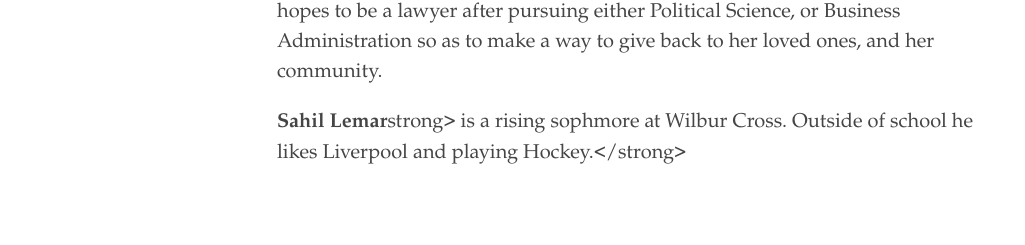
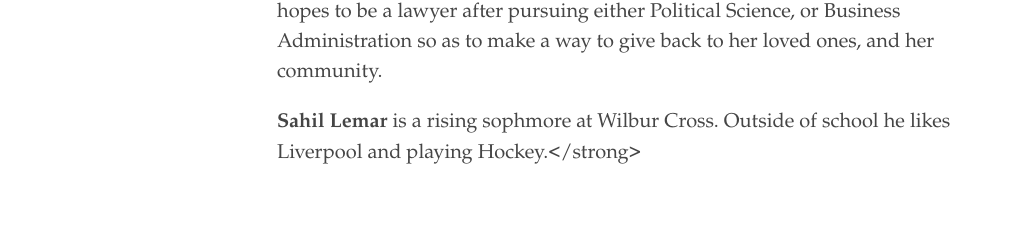
Before and after one commit to ypah-s25/storytelling, a Jekyll site: the page built from info.md, in a window 1280 px wide. Shown: the part 2143-2388 px from the top of the page, without its empty margins (3-1028 px from the left). Built offline with Jekyll 4.4.1, drawn with Linux system fonts in a browser that asks for light colours.

Commit message:
Update info.md

```diff
--- a/info.md
+++ b/info.md
@@ -22,4 +22,4 @@ title: Authors
 
 <p><strong>Michia Briscoe</strong> is a rising senior in New Haven, CT at Amistad High School. She loves to create in various forms including writing, crocheting, drawing, and more. She loves spending time with her friends, and most of all loves her family. She hopes to be a lawyer after pursuing either Political Science, or Business Administration so as to make a way to give back to her loved ones, and her community. </p>
 
-<p><strong>Sahil Lemar</strong>strong> is a rising sophmore at Wilbur Cross. Outside of school he likes Liverpool and playing Hockey.</strong></p>
+<p><strong>Sahil Lemar</strong> is a rising sophmore at Wilbur Cross. Outside of school he likes Liverpool and playing Hockey.</strong></p>
```
